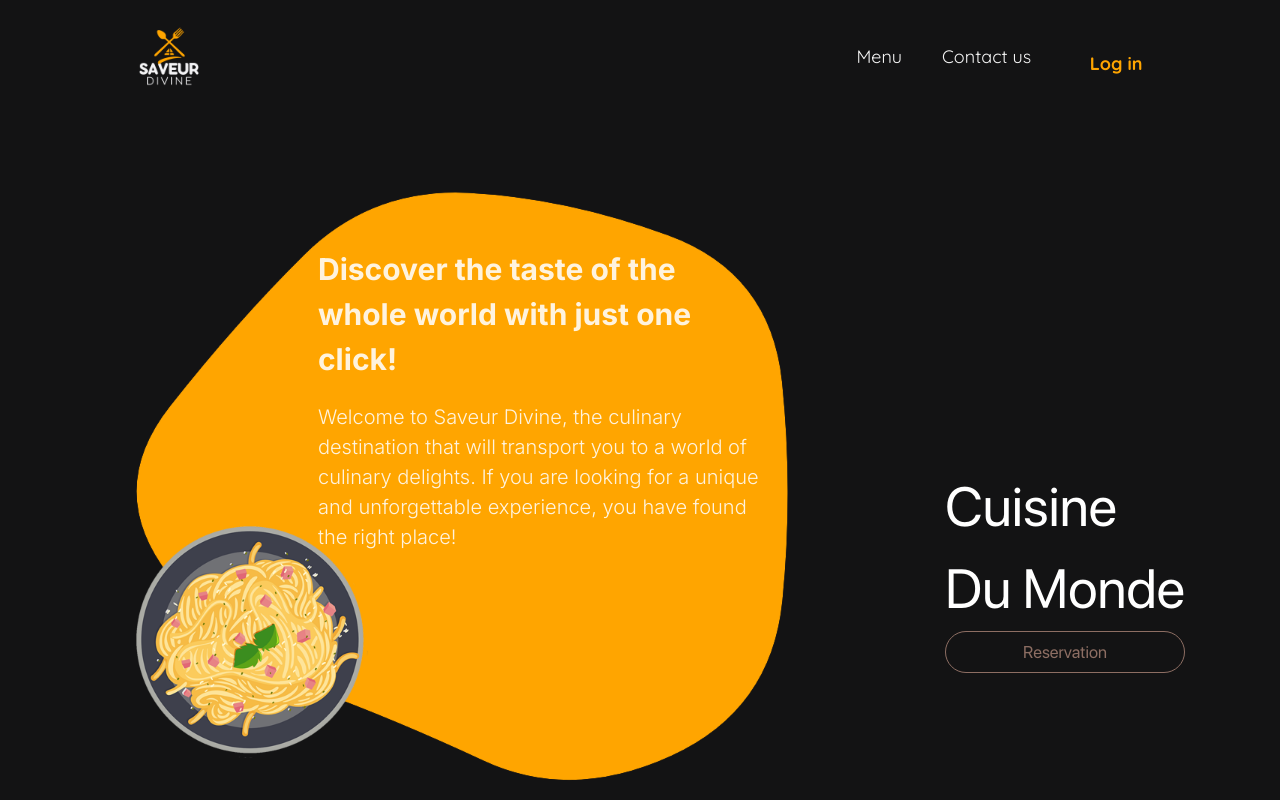
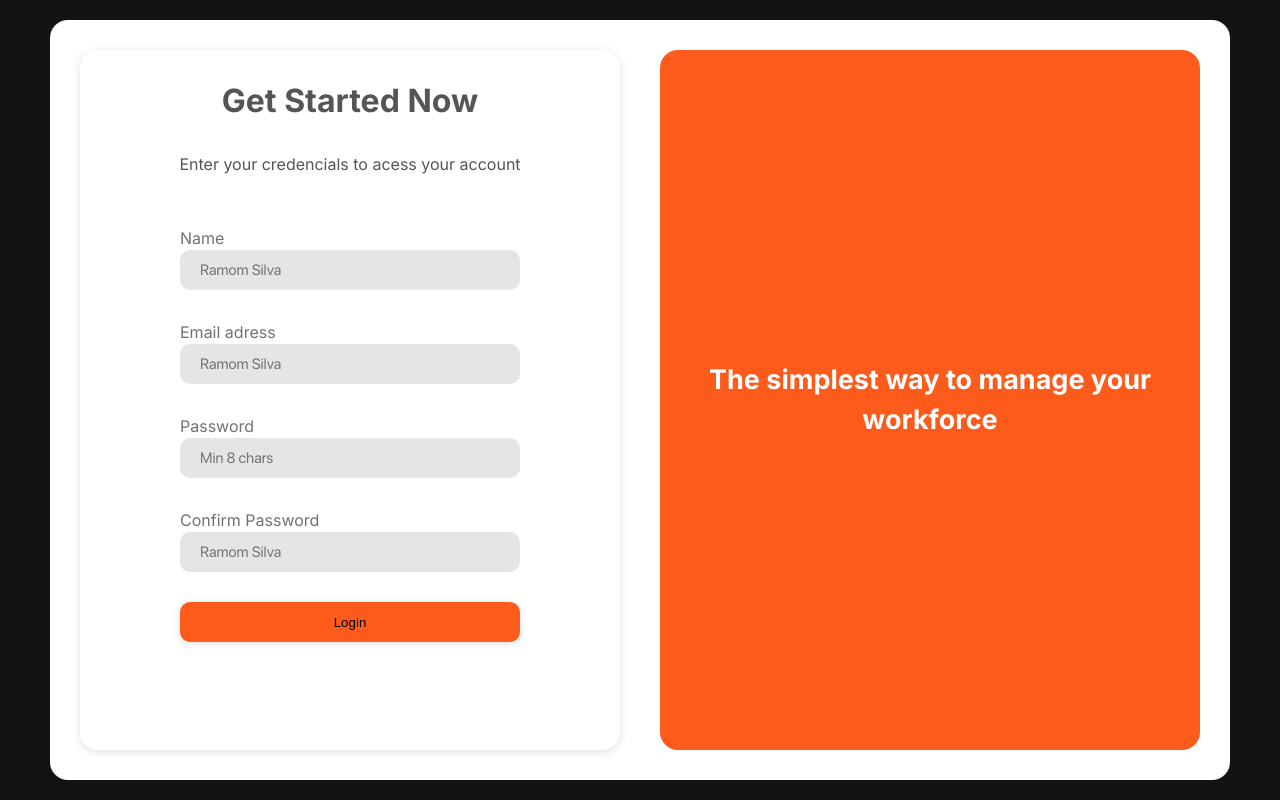
Before and after one commit to caioneves05/saveur-divine, a React (Vite) app: page / in a window 1280 px wide. Shown: the top 800 px of the page. Built offline with nearby package versions, Linux system fonts and the light colour scheme.

Commit message:
Uploading Login Page prototype.

```diff
--- a/package.json
+++ b/package.json
@@ -10,11 +10,8 @@
     "preview": "vite preview"
   },
   "dependencies": {
-    "@emotion/react": "^11.11.1",
-    "@emotion/styled": "^11.11.0",
     "@mui/material": "^5.14.0",
     "@react-spring/web": "^9.7.2",
-    "framer-motion": "^10.12.20",
     "node-sass": "^9.0.0",
     "react": "^18.2.0",
     "react-dom": "^18.2.0",
--- a/src/App.jsx
+++ b/src/App.jsx
@@ -1,5 +1,6 @@
 import './App.css'
-import HomePage from './pages/HomePage'
+import HomePage from './pages/HomePage/HomePage'
+import LoginPage from './pages/LoginPage/LoginPage'
 
 
 const App = () => {
@@ -7,6 +8,7 @@ const App = () => {
   return (
     <div className="App">
       <HomePage />
+      <LoginPage />
     </div>
   )
 }
--- /dev/null
+++ b/src/components/Login/Login.jsx
@@ -0,0 +1,46 @@
+import { useForm } from 'react-hook-form'
+import style from './Login.module.scss'
+
+const Login = () => {
+
+    const { register, handleSubmit } = useForm()
+
+    const submitForm = (e) => {
+        console.log(e)
+    }
+        return(
+            <>
+            <div className={style.container}>
+                <div className={style.box}>
+                    <div className={style.login}>
+                        <form action="" onSubmit={handleSubmit(submitForm)}>
+                            <h1>Get Started Now</h1>
+                            <p>Enter your credencials to acess your account</p>
+
+                            <label htmlFor="">Name</label>
+                            <input type="text" {...register('name')} placeholder='Ramom Silva'/>
+
+                            <label htmlFor="">Email adress</label>
+                            <input type="email" {...register('email')} placeholder='Ramom Silva'/>
+
+                            <label htmlFor="">Password</label>
+                            <input type="password" {...register('password')} placeholder='Min 8 chars'/>
+
+                            <label htmlFor="">Confirm Password</label>
+                            <input type="password" {...register('secondPassword')} placeholder='Ramom Silva'/>
+
+                            <button>Login</button>
+                        </form>
+                    </div>
+
+                    <div className={style.apresentation}>
+                        <h1>The simplest way to manage your workforce</h1>
+                        <img src="" alt="" />
+                    </div>
+                </div>
+            </div>
+            </>
+        )
+}
+
+export default Login
--- /dev/null
+++ b/src/components/Login/Login.module.scss
@@ -0,0 +1,108 @@
+* {
+    margin: 0;
+    padding: 0;
+}
+@font-face {
+    font-family: 'SFpro';
+    src: url('../../assets/fonts/SFpro/SFPRODISPLAYREGULAR.OTF') format('truetype');
+    font-weight: bold;
+    font-style: normal;
+}
+
+.container {
+    position: fixed;
+    display: flex;
+    flex-direction: column;
+    justify-content: center;
+    align-items: center;
+    top: 0;
+    left: 0;
+    right: 0;
+    bottom: 0;
+
+    .box {
+        display: flex;
+        align-items: center;
+        flex-direction: row;
+        gap: 40px;
+        position: fixed;
+        background-color: #FFFFFF;
+        padding: 30px;
+        color: #555555;
+        border-radius: 18px;
+
+        .login{
+            width: 540px;
+            height: 700px;
+            border-radius: 18px;
+            box-shadow: rgba(99, 99, 99, 0.2) 0px 2px 8px 0px;
+
+            form {
+                display: flex;
+                flex-direction: column;
+
+                h1 {
+                    text-align: center;
+                    margin: 27px;
+                }
+                p {
+                    text-align: center;
+                    margin-bottom: 50px;
+                }
+
+                input{
+                    background-color: #E5E5E5;
+                    color: #000000ba;
+                    font-family: SFpro;
+                    font-size: 15px;
+                    padding: 20px;
+                    text-decoration: none;
+                    border: none;
+                    outline: 0;
+                    width: 340px;
+                    height: 10px;
+                    border-radius: 10px;
+                    margin: auto;
+                    margin-bottom: 30px;
+                }
+
+                label{
+                    margin-left: 100px;
+                    color: #717171;
+                }
+
+                button {
+                    width: 340px;
+                    height: 40px;
+                    margin: auto;
+                    background-color: rgb(253, 91, 28);
+                    border: none;
+                    border-radius: 10px;
+                    box-shadow: rgba(99, 99, 99, 0.2) 0px 2px 8px 0px;
+                }
+                button:hover {
+                    background-color: rgb(247, 128, 81);
+                    cursor: pointer;
+                    transition: 0.5s;
+                }
+            }
+        }
+
+        .apresentation {
+            display: flex;
+            flex-direction: column;
+            justify-content: center;
+            align-items: center;
+            background-color: rgb(253, 91, 28);
+            width: 540px;
+            height: 700px;
+            border-radius: 18px;
+            color: white;
+
+            h1 {
+                font-size: 27px;
+                text-align: center;
+            }
+        }
+    }
+}
--- a/src/components/NavBar/NavBar.jsx
+++ b/src/components/NavBar/NavBar.jsx
@@ -1,9 +1,8 @@
-import Reserve from '../Reserve/Reserve'
 import style from './Navbar.module.scss'
 import logoSaveur from '../../assets/images/Saveur.png'
 import { Link } from 'react-scroll'
 
-const Navbar = ({ setOpen }) => {
+const Navbar = () => {
 
   const handleMenuClick = () => {
     const menuField = document.getElementById('menuField')
@@ -11,6 +10,7 @@ const Navbar = ({ setOpen }) => {
   }
 
    return(
+    <>
       <nav className={style.nav}>
         <div className={style.name}>
             <img src={logoSaveur} alt="Logo" />
@@ -26,10 +26,10 @@ const Navbar = ({ setOpen }) => {
             offset={-70}
             >Menu</Link>
             <a href="http://" target="_blank" rel="noopener noreferrer">Contact us</a>
-            <button className={style.loginButton} onClick={() => setOpen(!open)}>Log in</button>
+            <button className={style.loginButton}>Log in</button>
         </div>
-        <Reserve />
       </nav>
+    </>
    )
 }
 
--- a/src/components/Reserve/Reserve.jsx
+++ b/src/components/Reserve/Reserve.jsx
@@ -5,7 +5,7 @@ import QRCode from 'react-qr-code'
 import { useState } from 'react'
 
 
-const Reserve = ({ isOpen, actionName, setOpen }) => {
+const Reserve = ({ isOpen, setOpen }) => {
 
     const [QRcode, setQRcode] = useState()
     const { register, handleSubmit } = useForm()
@@ -15,7 +15,7 @@ const Reserve = ({ isOpen, actionName, setOpen }) => {
         console.log(e)
     }
 
-    if(isOpen && actionName === 'reservation') {
+    if(isOpen) {
         return(
             <div className={style.background}>
                 <div className={style.modal}>
@@ -30,7 +30,7 @@ const Reserve = ({ isOpen, actionName, setOpen }) => {
                             }}>Close</button>
                         </div>
                         <form action="" className={style.form} onSubmit={handleSubmit(submitForm)}>
-                            <h2>Make your {actionName} right now!</h2>
+                            <h2>Make your Reservation right now!</h2>
 
                             <label htmlFor="">Email</label>
                             <input type="email" {...register('email')} placeholder='you@example.com'/>
--- a/src/components/Reserve/Reserve.module.scss
+++ b/src/components/Reserve/Reserve.module.scss
@@ -34,7 +34,6 @@
         border-radius: 18px;
 
         .apresentationModal{
-
             display: flex;
             flex-direction: column;
             align-items: center;
--- /dev/null
+++ b/src/pages/HomePage/HomePage.css
@@ -0,0 +1,15 @@
+body {
+    font-family: Inter, system-ui, Avenir, Helvetica, Arial, sans-serif;
+    line-height: 1.5;
+    font-weight: 400;
+
+    color-scheme: light dark;
+    color: rgba(255, 255, 255, 0.87);
+    background-color: #131314;
+
+    font-synthesis: none;
+    text-rendering: optimizeLegibility;
+    -webkit-font-smoothing: antialiased;
+    -moz-osx-font-smoothing: grayscale;
+    -webkit-text-size-adjust: 100%;
+}
--- a/src/pages/HomePage.jsx
+++ b/src/pages/HomePage/HomePage.jsx
@@ -1,6 +1,6 @@
-import Menu from "../components/Menu/Menu"
-import Header from "../components/Header/Header"
-import Navbar from "../components/NavBar/NavBar"
+import Menu from "../../components/Menu/Menu"
+import Header from "../../components/Header/Header"
+import Navbar from "../../components/NavBar/NavBar"
 
 
 
--- /dev/null
+++ b/src/pages/LoginPage/LoginPage.jsx
@@ -0,0 +1,12 @@
+import Login from "../../components/Login/Login"
+
+
+const LoginPage = () => {
+    return(
+        <>
+            <Login/>
+        </>
+    )
+}
+
+export default LoginPage
```
Also changed, not shown: 1 other file (tests, documents, lock files or other folders).
